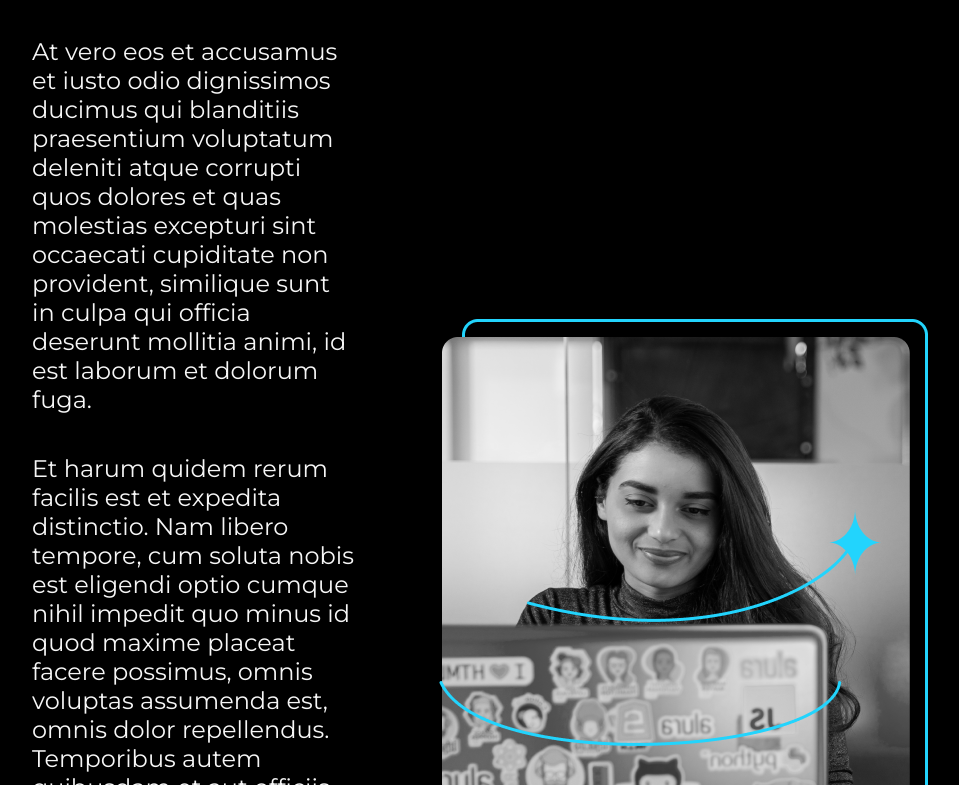
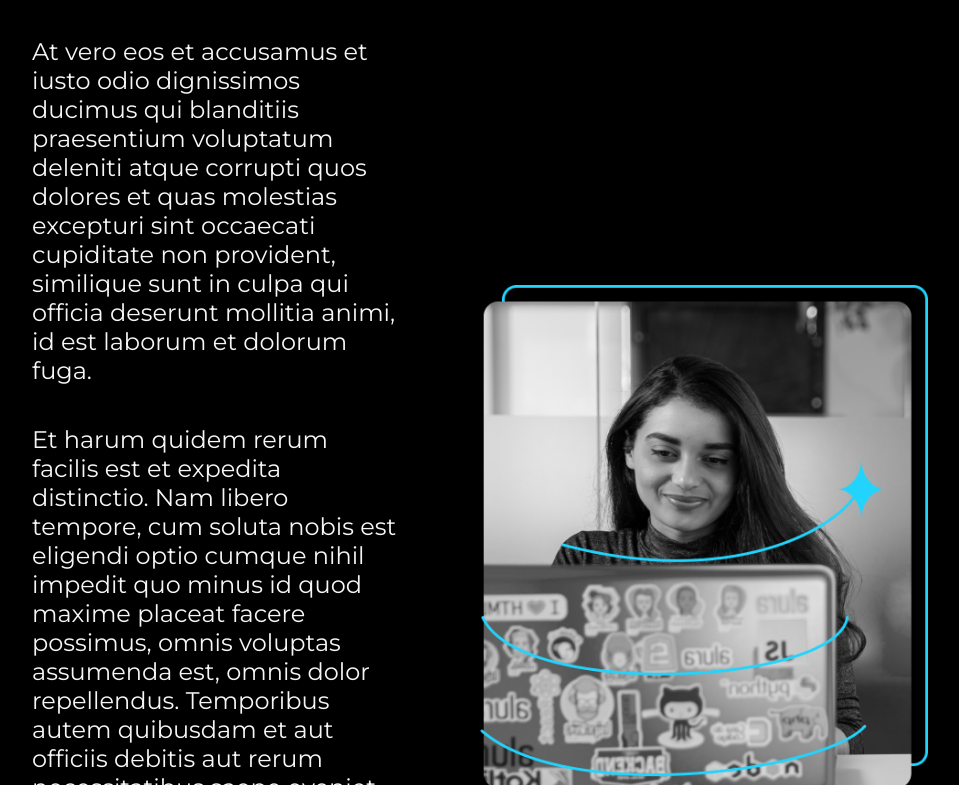
Before and after one commit to iGuedess/portfolio, a plain HTML site: page about.html in a window 1280 px wide. Shown: the part 167-952 px from the top of the page, without its empty margins (160-1119 px from the left). Drawn offline with nearby package versions, Linux system fonts and the light colour scheme.

Commit message:
Add files via upload
correção da imagem

```diff
--- a/about.html
+++ b/about.html
@@ -20,7 +20,7 @@
             <p class="apresentacao__conteudo__texto">At vero eos et accusamus et iusto odio dignissimos ducimus qui blanditiis praesentium voluptatum deleniti atque corrupti quos dolores et quas molestias excepturi sint occaecati cupiditate non provident, similique sunt in culpa qui officia deserunt mollitia animi, id est laborum et dolorum fuga.</p>
             <p class="apresentacao__conteudo__texto">Et harum quidem rerum facilis est et expedita distinctio. Nam libero tempore, cum soluta nobis est eligendi optio cumque nihil impedit quo minus id quod maxime placeat facere possimus, omnis voluptas assumenda est, omnis dolor repellendus. Temporibus autem quibusdam et aut officiis debitis aut rerum necessitatibus saepe eveniet ut et voluptates repudiandae sint et molestiae non recusandae. Itaque earum rerum hic tenetur a sapiente delectus, ut aut reiciendis voluptatibus maiores alias consequatur aut perferendis doloribus asperiores ipsum delis forum birol parela maxime infena. Excepteur sint occaecat cupidatat non.</p>
         </section>
-        <img src="./assets/imagem.png" alt="Foto da Joana Santos">
+        <img class="apresentacao__imagem" src="./assets/imagem.png" alt="Foto da Joana Santos">
     </main>
 
     <footer class="rodape">
```
